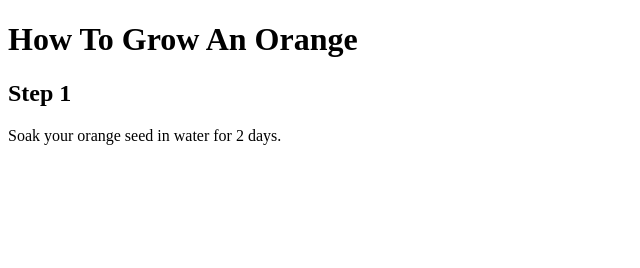
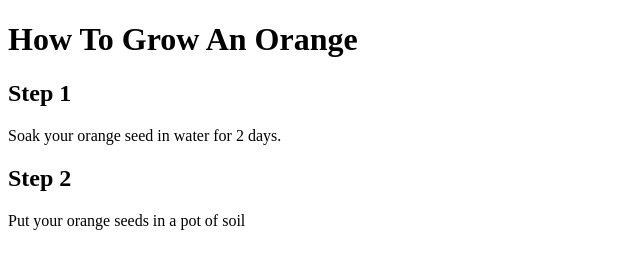
Before and after one commit to how-to-grow-an-orange/how-to-grow-an-orange.github.io, a plain HTML site: page index.html in a window 1280 px wide. Shown: the whole page, without its empty margins (0-640 px from the left). Drawn offline with Linux system fonts and the light colour scheme.

Commit message:
Update index.html

```diff
--- a/index.html
+++ b/index.html
@@ -5,6 +5,8 @@
 <body>
 <h1>How To Grow An Orange</h1>
 <h2>Step 1</h2>
-  <p>Soak your orange seed in water for 2 days.</p>
+<p>Soak your orange seed in water for 2 days.</p>
+<h2>Step 2</h2>
+<p>Put your orange seeds in a pot of soil</p>
 </body>
 </html>
```
